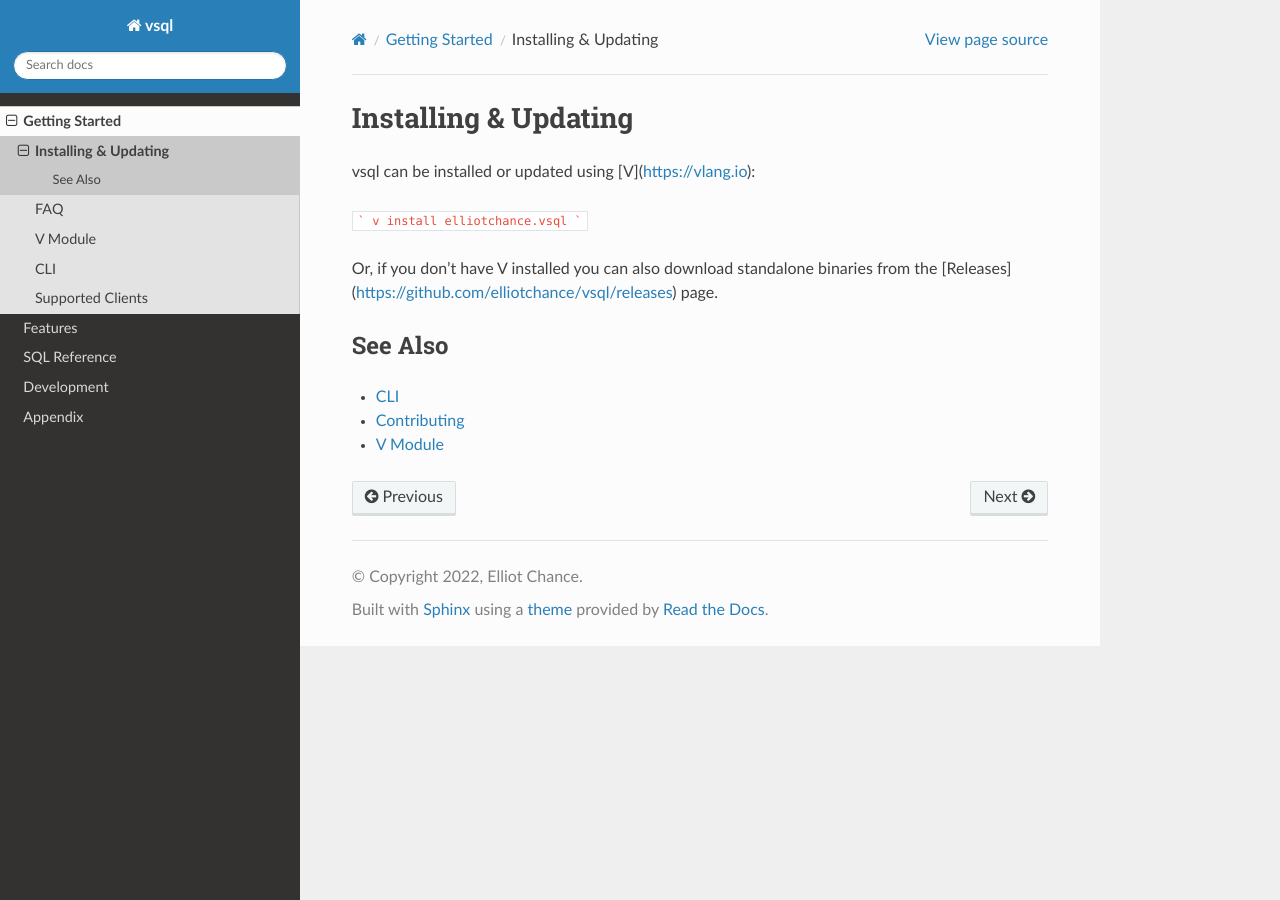
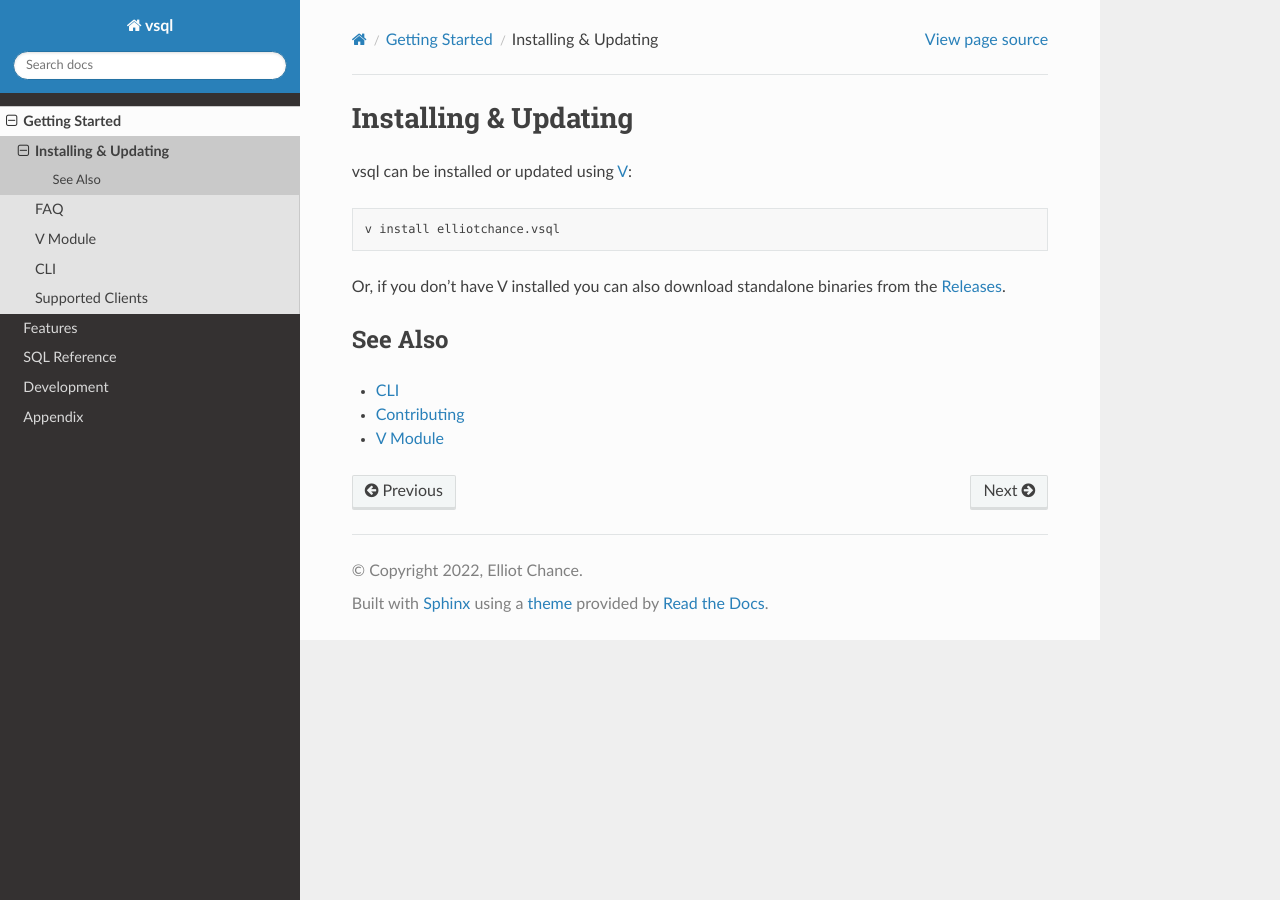
Before and after one commit to elliotchance/vsql, a Sphinx documentation site: the page built from docs/install.rst, in a window 1280 px wide. Built offline with Sphinx 7.4.7 and the Read the Docs theme 2.0.0, drawn with Linux system fonts in a browser that asks for light colours.

````diff
--- a/docs/install.rst
+++ b/docs/install.rst
@@ -1,14 +1,14 @@
 Installing & Updating
 =====================
 
-vsql can be installed or updated using [V](https://vlang.io):
+vsql can be installed or updated using `V <https://vlang.io>`_:
 
-```
-v install elliotchance.vsql
-```
+.. code-block:: sh
+
+   v install elliotchance.vsql
 
 Or, if you don't have V installed you can also download standalone binaries from
-the [Releases](https://github.com/elliotchance/vsql/releases) page.
+the `Releases <https://github.com/elliotchance/vsql/releases>`_.
 
 See Also
 --------
````
Also changed, not shown: 2 other files.
